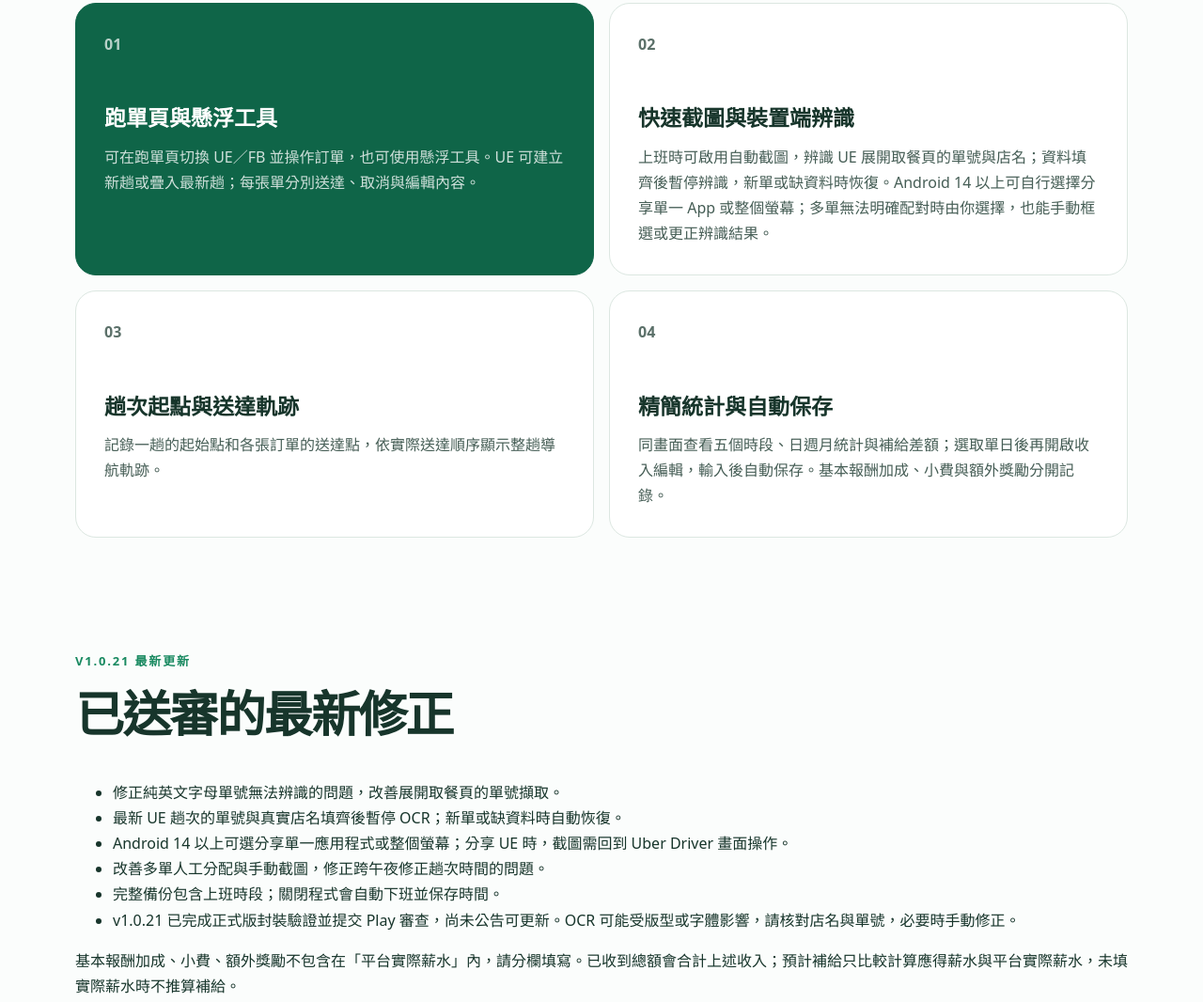
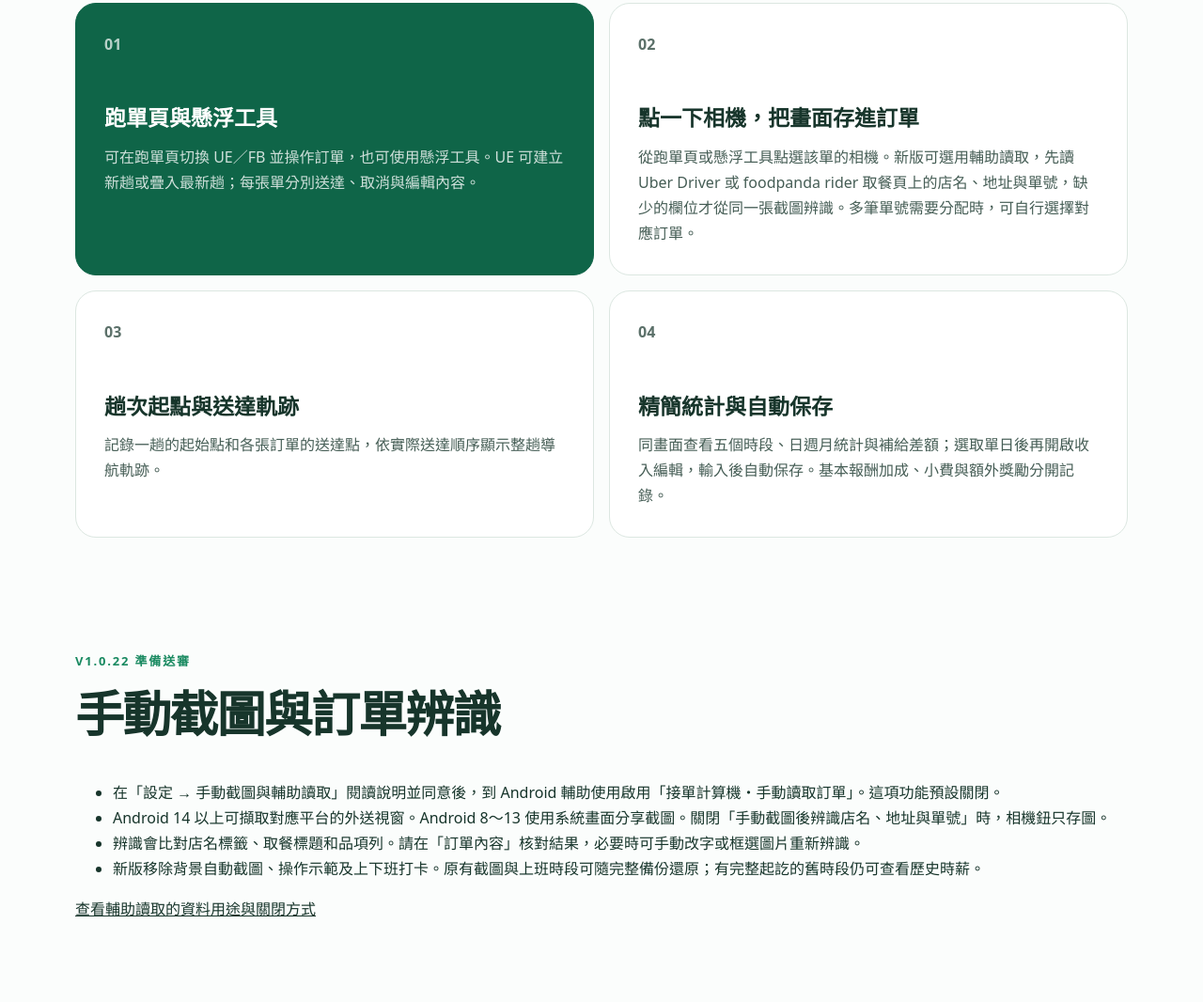
Before and after one commit to ridercalc/ridercalc.github.io, a plain HTML site: page index.html in a window 1280 px wide. Shown: the part 1255-2321 px from the top of the page at 94% size. Drawn offline with Linux system fonts and the light colour scheme.

Commit message:
Explain RiderCalc 1.0.22 single-tap capture and accessibility privacy

```diff
--- a/index.html
+++ b/index.html
@@ -36,7 +36,7 @@
           <a class="button primary" href="https://play.google.com/store/apps/details?id=com.xiaoc.ordercalculator">Google Play 安裝／更新</a>
           <a class="button secondary" href="https://docs.google.com/forms/d/e/1FAIpQLSfcZ2h7QMcfCdXkA_WD8o_FB3wdtGkZvESkRhy4cFeCzS8nsg/viewform">回報問題</a>
         </div>
-        <p class="release-note">目前 Google Play 台灣正式版為 v1.0.20。v1.0.21（versionCode 22）已於 2026-10-10 提交正式版審查，等待 Google 檢查及核准；審核通過並發布前，請以 Google Play 實際提供的版本為準。更新前建議先匯出完整備份，不要解除安裝。</p>
+        <p class="release-note">目前 Google Play 台灣正式版為 v1.0.21。v1.0.22（versionCode 23）正在準備送審，本頁的新版操作說明可先行參考。更新前請先匯出完整備份，再由 Google Play 更新。</p>
       </div>
       <div class="phone-wrap" aria-label="接單計算機跑單頁與懸浮圓點，截圖版本 v1.0.19">
         <div class="phone">
@@ -66,8 +66,8 @@
         </article>
         <article class="feature-card">
           <span class="feature-number">02</span>
-          <h3>快速截圖與裝置端辨識</h3>
-          <p>上班時可啟用自動截圖，辨識 UE 展開取餐頁的單號與店名；資料填齊後暫停辨識，新單或缺資料時恢復。Android 14 以上可自行選擇分享單一 App 或整個螢幕；多單無法明確配對時由你選擇，也能手動框選或更正辨識結果。</p>
+          <h3>點一下相機，把畫面存進訂單</h3>
+          <p>從跑單頁或懸浮工具點選該單的相機。新版可選用輔助讀取，先讀 Uber Driver 或 foodpanda rider 取餐頁上的店名、地址與單號，缺少的欄位才從同一張截圖辨識。多筆單號需要分配時，可自行選擇對應訂單。</p>
         </article>
         <article class="feature-card">
           <span class="feature-number">03</span>
@@ -84,18 +84,16 @@
 
     <section class="section" id="release-notes">
       <div class="section-heading">
-        <p class="eyebrow">v1.0.21 最新更新</p>
-        <h2>已送審的最新修正</h2>
+        <p class="eyebrow">v1.0.22 準備送審</p>
+        <h2>手動截圖與訂單辨識</h2>
       </div>
       <ul>
-        <li>修正純英文字母單號無法辨識的問題，改善展開取餐頁的單號擷取。</li>
-        <li>最新 UE 趟次的單號與真實店名填齊後暫停 OCR；新單或缺資料時自動恢復。</li>
-        <li>Android 14 以上可選分享單一應用程式或整個螢幕；分享 UE 時，截圖需回到 Uber Driver 畫面操作。</li>
-        <li>改善多單人工分配與手動截圖，修正跨午夜修正趟次時間的問題。</li>
-        <li>完整備份包含上班時段；關閉程式會自動下班並保存時間。</li>
-        <li>v1.0.21 已完成正式版封裝驗證並提交 Play 審查，尚未公告可更新。OCR 可能受版型或字體影響，請核對店名與單號，必要時手動修正。</li>
+        <li>在「設定 → 手動截圖與輔助讀取」閱讀說明並同意後，到 Android 輔助使用啟用「接單計算機・手動讀取訂單」。這項功能預設關閉。</li>
+        <li>Android 14 以上可擷取對應平台的外送視窗。Android 8～13 使用系統畫面分享截圖。關閉「手動截圖後辨識店名、地址與單號」時，相機鈕只存圖。</li>
+        <li>辨識會比對店名標籤、取餐標題和品項列。請在「訂單內容」核對結果，必要時可手動改字或框選圖片重新辨識。</li>
+        <li>新版移除背景自動截圖、操作示範及上下班打卡。原有截圖與上班時段可隨完整備份還原；有完整起訖的舊時段仍可查看歷史時薪。</li>
       </ul>
-      <p>基本報酬加成、小費、額外獎勵不包含在「平台實際薪水」內，請分欄填寫。已收到總額會合計上述收入；預計補給只比較計算應得薪水與平台實際薪水，未填實際薪水時不推算補給。</p>
+      <p><a href="privacy.html#delivery-read">查看輔助讀取的資料用途與關閉方式</a></p>
     </section>
 
     <section class="section" id="screenshots">
@@ -118,6 +116,7 @@
         <p class="eyebrow light">計算方式</p>
         <h2>時間薪資和最低保底，取較高者</h2>
         <p>每張單都各自套用同一套公式。疊三單時仍逐單計算，每張單各自享有最低保障。</p>
+        <p>基本報酬加成、小費、額外獎勵不包含在「平台實際薪水」內，請分欄填寫。已收到總額會合計上述收入；預計補給只比較計算應得薪水與平台實際薪水，未填實際薪水時不推算補給。</p>
       </div>
       <div class="formula">
         <span>單筆預估薪水</span>
@@ -143,7 +142,7 @@
 
     <section class="section final-cta">
       <div>
-        <p class="eyebrow">Google Play 台灣商店・v1.0.20</p>
+        <p class="eyebrow">Google Play 台灣商店・v1.0.21</p>
         <h2>直接從商店安裝。</h2>
         <p>適用於台灣地區 18 歲以上外送工作者，Android 8.0 以上。免費下載，主 App 可能顯示廣告；懸浮工具不顯示廣告。</p>
       </div>
```
Also changed, not shown: privacy.html (+7 -4 lines).
